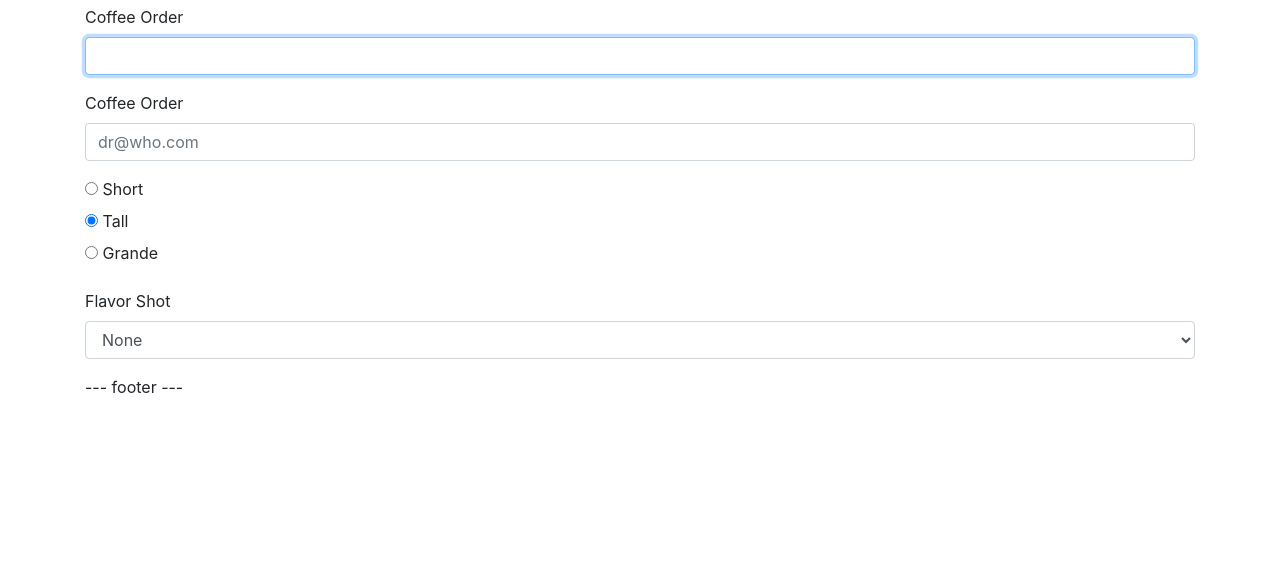
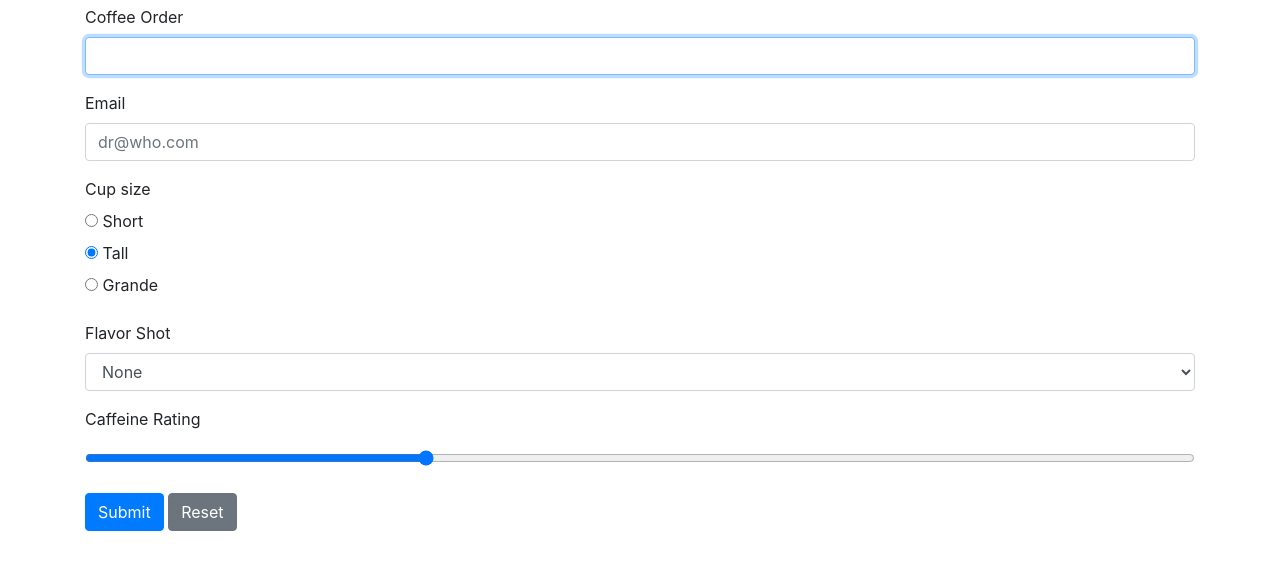
Before and after one commit to D3sti/coffeebox, a website: page coffeebox/index.html in a window 1280 px wide. Shown: the part 51-620 px from the top of the page. Drawn offline with nearby package versions, Linux system fonts and the light colour scheme.

Commit message:
Add more coffee attributes and Submit/Reset buttons

```diff
--- a/coffeebox/index.html
+++ b/coffeebox/index.html
@@ -30,26 +30,27 @@
                     </div>
 
                     <div class="form-group">
-                        <label for="emailInput">Coffee Order</label>
+                        <label for="emailInput">Email</label>
                         <input id="emailInput" type="email" class="form-control" name="email" placeholder="dr@who.com">
                     </div>
 
                     <div class="form-group">
+                        <label for="cupSize">Cup size</label>
                         <div class="radio">
                             <label>
-                                <input type="radio" name="size" value="short">
+                                <input type="radio" id="cupSize" name="size" value="short">
                                 Short
                             </label>
                         </div>
                         <div class="radio">
                             <label>
-                                <input type="radio" name="size" value="tall" checked>
+                                <input type="radio" id="cupSize" name="size" value="tall" checked>
                                 Tall
                             </label>
                         </div>
                         <div class="radio">
                             <label>
-                                <input type="radio" name="size" value="grande">
+                                <input type="radio" id="cupSize" name="size" value="grande">
                                 Grande
                             </label>
                         </div>
@@ -66,13 +67,21 @@
                         </select>
                     </div>
 
+                    <div class="form-group">
+                        <label for="strenghtLevel">Caffeine Rating</label>
+                        <input id="strenghtLevel" type="range" class="form-control" name="strenght" value="30">
+                    </div>
+
+                    <button type="submit" class="btn btn-primary">Submit</button>
+                    <button type="reset" class="btn btn-secondary">Reset</button>
+
                 </form>
             </div>
         </div>
     </section>
 
     <footer>
-        <p> --- footer ---</p>
+
     </footer>
 
     <!--Add Bootstrap / JQUERY links -->
```
